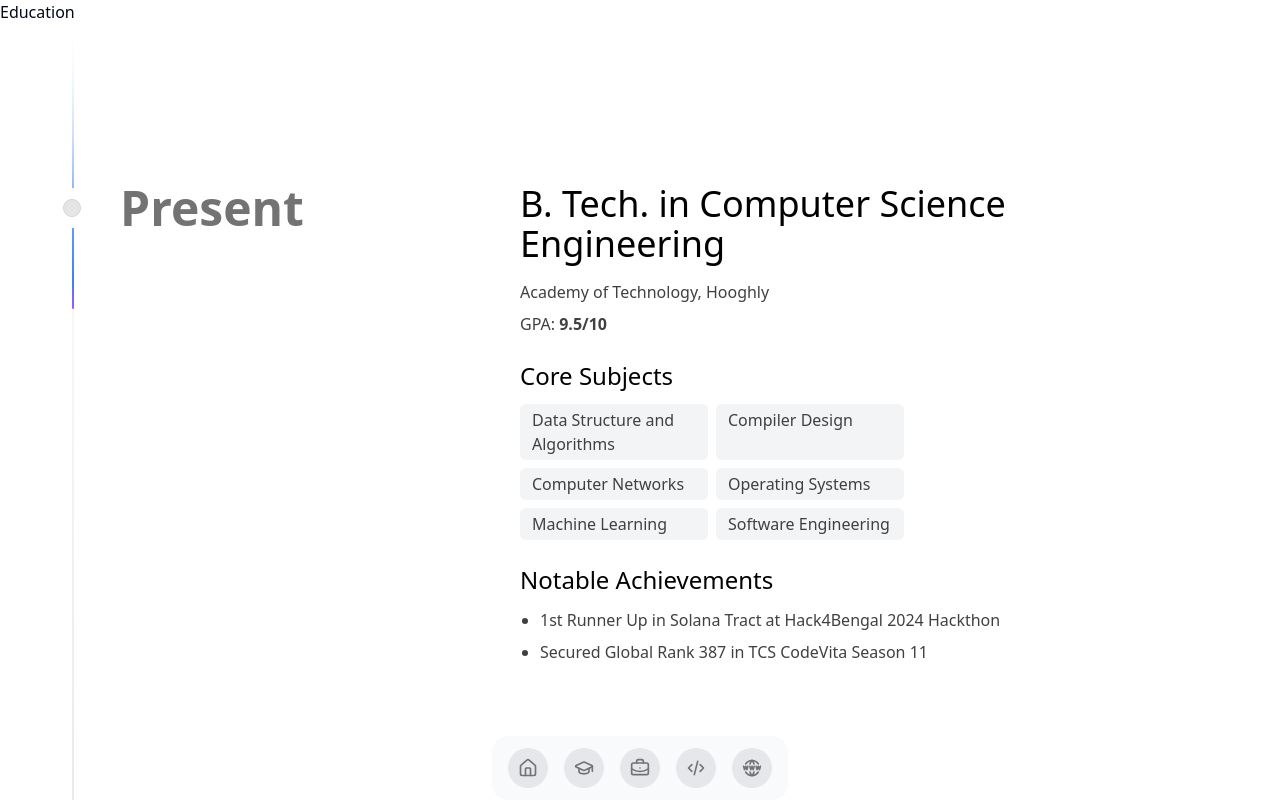
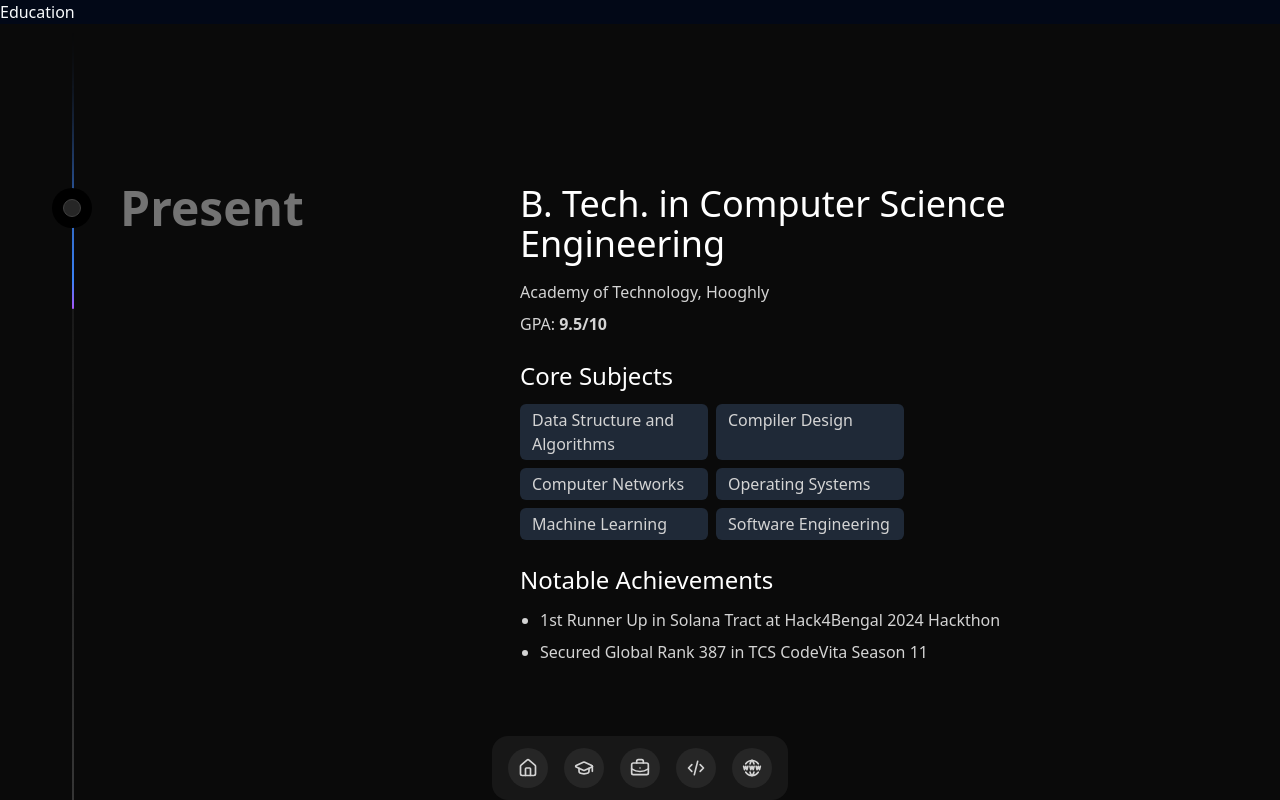
Before and after one commit to Ankit-AP-Paul/ankit-portfolio, a Next.js app: page /education in a window 1280 px wide. Shown: the top 800 px of the page. Built offline with nearby package versions, Linux system fonts and the light colour scheme.

Commit message:
made dark mode

```diff
--- a/app/layout.tsx
+++ b/app/layout.tsx
@@ -25,7 +25,7 @@ export default function RootLayout({
   children: React.ReactNode;
 }>) {
   return (
-    <html lang="en">
+    <html lang="en" className="dark">
       <body
         className={`${geistSans.variable} ${geistMono.variable} antialiased`}>
         {children}
```
